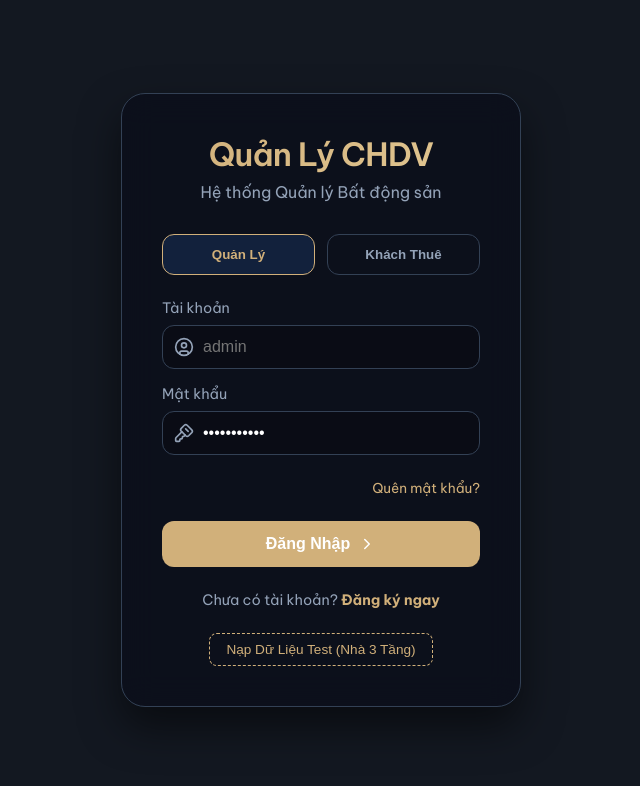
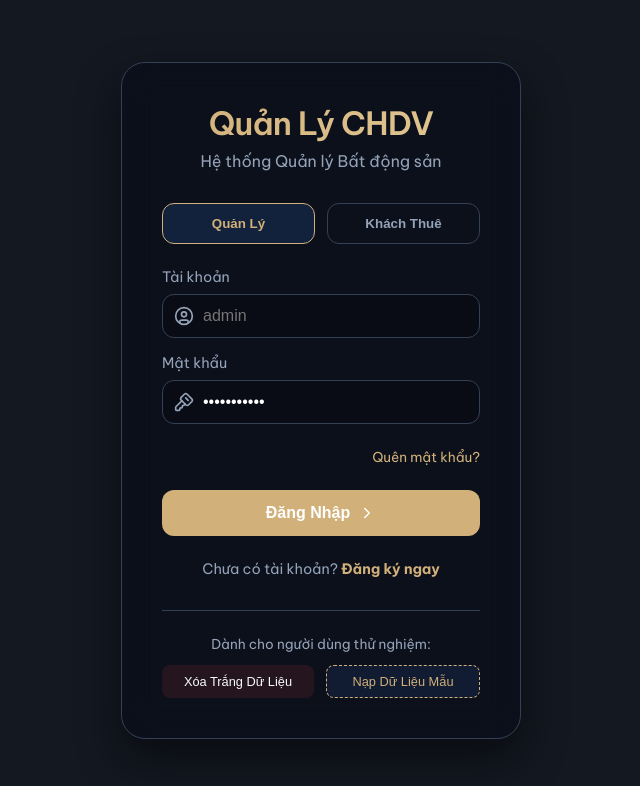
Before and after one commit to nguyentienduceng-code/QUAN-LY-CHDV, a React (Vite) app: page /login in a window 1280 px wide. Shown: the top 786 px of the page, without its empty margins (319-959 px from the left). Built offline with nearby package versions, Linux system fonts and the light colour scheme; no server answers.

Commit message:
feat: add clear data and load mock data tools in login page

```diff
--- a/src/context/AppDataContext.jsx
+++ b/src/context/AppDataContext.jsx
@@ -203,6 +203,15 @@ export const AppDataProvider = ({ children }) => {
     return true;
   };
 
+  const clearAllData = () => {
+    setRooms([]);
+    setTenants([]);
+    setContracts([]);
+    setInvoices([]);
+    setTickets({ reported: [], inProgress: [], resolved: [] });
+    return true;
+  };
+
   return (
     <AppDataContext.Provider value={{
       rooms, setRooms, addRoom, removeRoom, updateRoom,
@@ -212,7 +221,7 @@ export const AppDataProvider = ({ children }) => {
       tickets, addTicket, updateTicket, moveTicket,
       notifications, markNotificationAsRead,
       settings, setSettings, renameBuilding, addNewBuilding,
-      loadMockData
+      loadMockData, clearAllData
     }}>
       {children}
     </AppDataContext.Provider>
--- a/src/pages/Login.jsx
+++ b/src/pages/Login.jsx
@@ -192,18 +192,33 @@ export default function Login() {
             Chưa có tài khoản? <a href="#" style={{ color: 'var(--accent-primary)', fontWeight: 'bold' }}>Đăng ký ngay</a>
           </div>
 
-          <div style={{ marginTop: '24px', textAlign: 'center' }}>
+          <div style={{ marginTop: '32px', textAlign: 'center', borderTop: '1px solid var(--border-glass)', paddingTop: '24px' }}>
+            <p style={{ margin: '0 0 12px 0', fontSize: '0.85rem', color: 'var(--text-secondary)' }}>Dành cho người dùng thử nghiệm:</p>
+            <div style={{ display: 'flex', gap: '12px', justifyContent: 'center' }}>
+              <button
+                type="button"
+                onClick={() => {
+                  if (window.confirm('CẢNH BÁO: Thao tác này sẽ XÓA TOÀN BỘ dữ liệu Khách, Phòng, Hóa đơn đang có. Bạn chắc chắn chứ?')) {
+                    appData.clearAllData();
+                    toast.success('Đã làm trống toàn bộ dữ liệu hệ thống!');
+                  }
+                }}
+                style={{ flex: 1, background: 'rgba(239, 68, 68, 0.1)', border: '1px dashed var(--status-unpaid)', color: 'var(--status-unpaid)', padding: '8px 12px', borderRadius: '8px', cursor: 'pointer', fontSize: '0.8rem' }}
+              >
+                Xóa Trắng Dữ Liệu
+              </button>
               <button
                 type="button"
                 onClick={() => {
                   appData.loadMockData();
-                toast.success('Đã nạp bộ dữ liệu nhà 3 tầng thành công! Hãy đăng nhập Khách bằng email khach101@gmail.com');
+                  toast.success('Đã nạp bộ dữ liệu nhà 3 tầng thành công! Vui lòng đăng nhập Khách bằng email khach101@gmail.com');
                   setIdentifier('khach101@gmail.com');
                 }}
-              style={{ background: 'transparent', border: '1px dashed var(--accent-primary)', color: 'var(--accent-primary)', padding: '8px 16px', borderRadius: '8px', cursor: 'pointer', fontSize: '0.85rem' }}
+                style={{ flex: 1, background: 'rgba(59, 130, 246, 0.1)', border: '1px dashed var(--accent-primary)', color: 'var(--accent-primary)', padding: '8px 12px', borderRadius: '8px', cursor: 'pointer', fontSize: '0.8rem' }}
               >
-              Nạp Dữ Liệu Test (Nhà 3 Tầng)
+                Nạp Dữ Liệu Mẫu
               </button>
+            </div>
           </div>
         </form>
       </div>
```
Lines whose indentation alone changed are shown as unchanged.
